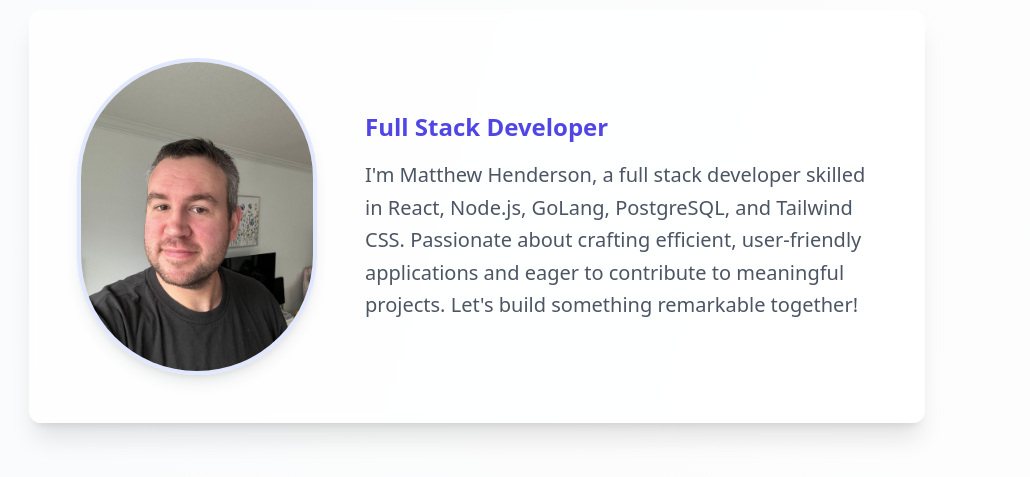
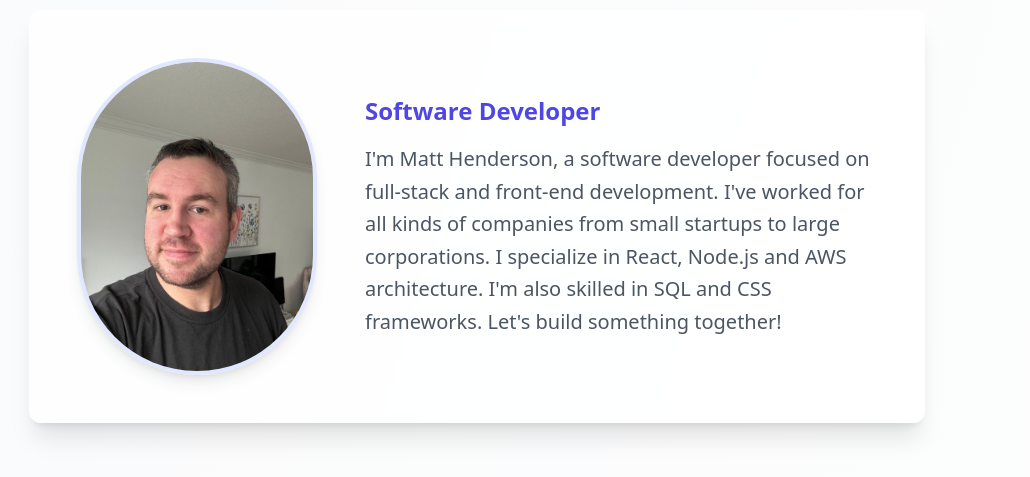
Before and after one commit to mattchx/mattchx.github.io, a website: page index.html in a window 1280 px wide. Shown: the part 763-1240 px from the top of the page, without its empty margins (163-1193 px from the left). Drawn offline with nearby package versions, Linux system fonts and the light colour scheme.

Commit message:
Update profile description and title to reflect software development focus

```diff
--- a/index.html
+++ b/index.html
@@ -48,13 +48,14 @@
               src="assets/photos/profile-new.jpg" alt="Matt" />
           </div>
           <div class="text-center md:text-left">
-            <h3 class="text-2xl font-bold mb-4 text-indigo-600 dark:text-indigo-400">Full Stack Developer
+            <h3 class="text-2xl font-bold mb-4 text-indigo-600 dark:text-indigo-400">Software Developer
             </h3>
             <p
               class="mx-auto max-w-lg text-gray-600 md:text-xl/relaxed lg:text-base/relaxed xl:text-xl/relaxed dark:text-gray-300">
-              I'm Matthew Henderson, a full stack developer skilled in React, Node.js, GoLang, PostgreSQL,
-              and Tailwind CSS. Passionate about crafting efficient, user-friendly applications and eager
-              to contribute to meaningful projects. Let's build something remarkable together!
+              I'm Matt Henderson, a software developer focused on full-stack and front-end development.
+              I've worked for all kinds of companies from small startups to large corporations.
+              I specialize in React, Node.js and AWS architecture. I'm also skilled in SQL and CSS frameworks.
+              Let's build something together!
             </p>
           </div>
         </div>
```
